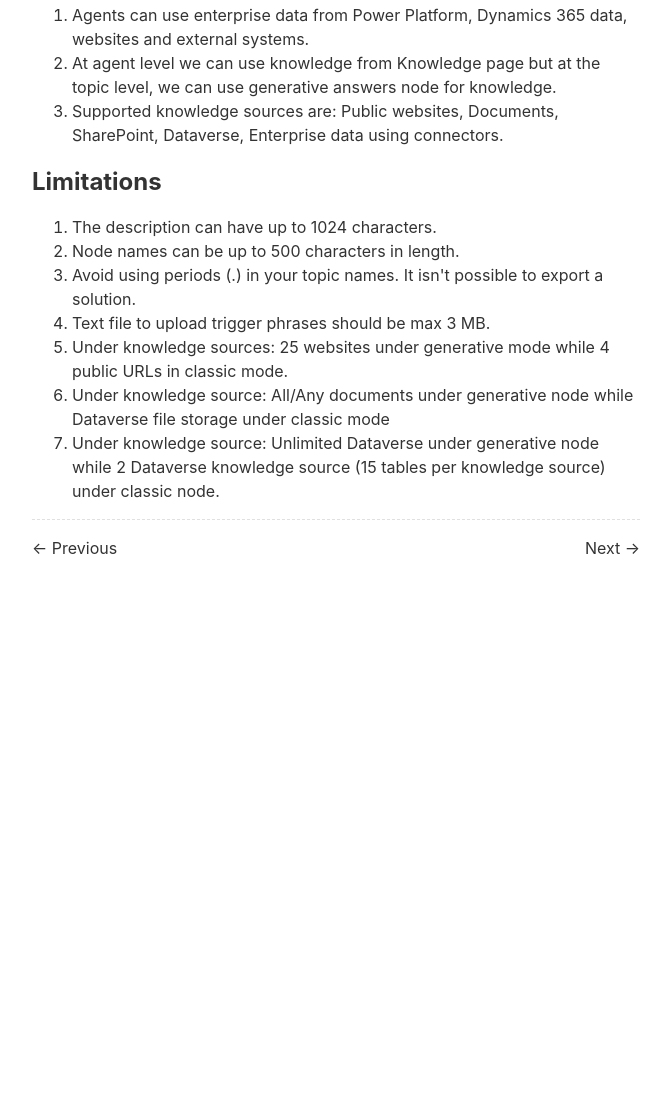
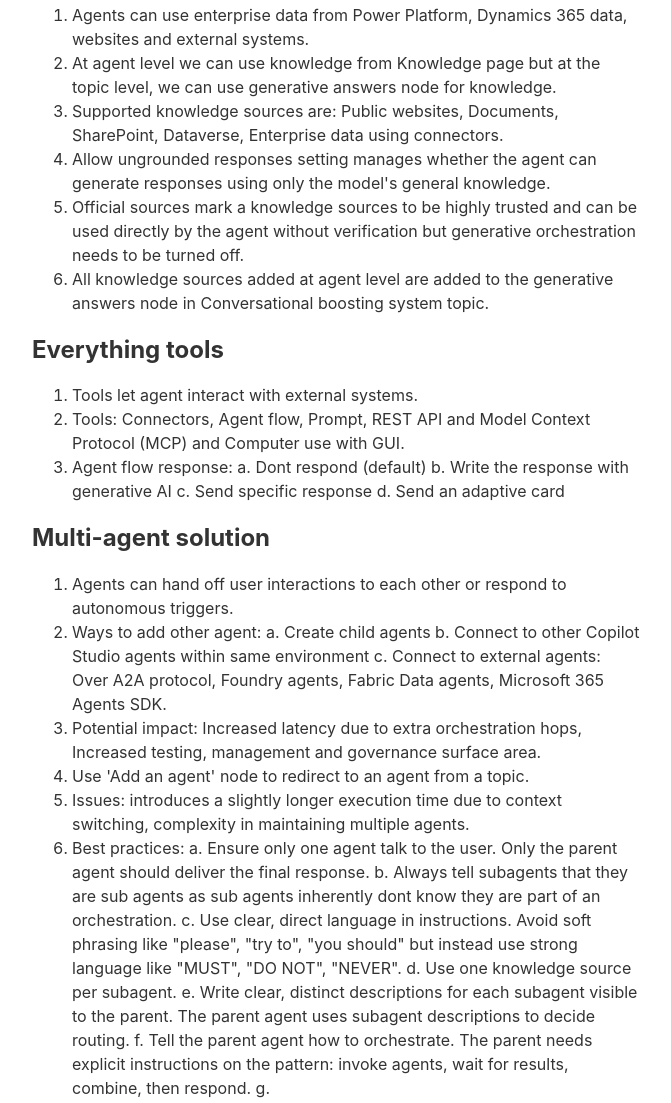
Before and after one commit to sumitkp11/aiblog.githuh.io, an Eleventy site: page content/blog/copilot-studio/everything.md in a window 1280 px wide. Shown: the part 916-2019 px from the top of the page, without its empty margins (304-975 px from the left). Before the commit the page ends 1556 px from the top, so only its background shows below. Built offline with nearby package versions, Linux system fonts and the light colour scheme; Eleventy itself is replaced by a stand-in of ours; files that its build step writes are made by us from their sources; what @zachleat/heading-anchors, zod-validation-error would draw is missing.

Commit message:
Expand knowledge and tools sections in everything.md
Added details about agent capabilities, tools, multi-agent solutions, and limitations.

```diff
--- a/content/blog/copilot-studio/everything.md
+++ b/content/blog/copilot-studio/everything.md
@@ -21,6 +21,37 @@
 1. Agents can use enterprise data from Power Platform, Dynamics 365 data, websites and external systems.
 2. At agent level we can use knowledge from Knowledge page but at the topic level, we can use generative answers node for knowledge.
 3. Supported knowledge sources are: Public websites, Documents, SharePoint, Dataverse, Enterprise data using connectors.
+4. Allow ungrounded responses setting manages whether the agent can generate responses using only the model's general knowledge.
+5. Official sources mark a knowledge sources to be highly trusted and can be used directly by the agent without verification but generative orchestration needs to be turned off.
+6. All knowledge sources added at agent level are added to the generative answers node in Conversational boosting system topic.
+
+## Everything tools
+1. Tools let agent interact with external systems.
+2. Tools: Connectors, Agent flow, Prompt, REST API and Model Context Protocol (MCP) and Computer use with GUI.
+3. Agent flow response:
+   a. Dont respond (default)
+   b. Write the response with generative AI
+   c. Send specific response
+   d. Send an adaptive card
+
+
+## Multi-agent solution
+1. Agents can hand off user interactions to each other or respond to autonomous triggers.
+2. Ways to add other agent:
+   a. Create child agents
+   b. Connect to other Copilot Studio agents within same environment
+   c. Connect to external agents: Over A2A protocol, Foundry agents, Fabric Data agents, Microsoft 365 Agents SDK.
+3. Potential impact: Increased latency due to extra orchestration hops, Increased testing, management and governance surface area.
+4. Use 'Add an agent' node to redirect to an agent from a topic.
+5. Issues: introduces a slightly longer execution time due to context switching, complexity in maintaining multiple agents.
+6. Best practices:
+   a. Ensure only one agent talk to the user. Only the parent agent should deliver the final response.
+   b. Always tell subagents that they are sub agents as sub agents inherently dont know they are part of an orchestration.
+   c. Use clear, direct language in instructions. Avoid soft phrasing like "please", "try to", "you should" but instead use strong language like "MUST", "DO NOT", "NEVER".
+   d. Use one knowledge source per subagent.
+   e. Write clear, distinct descriptions for each subagent visible to the parent. The parent agent uses subagent descriptions to decide routing.
+   f. Tell the parent agent how to orchestrate. The parent needs explicit instructions on the pattern: invoke agents, wait for results, combine, then respond.
+   g.
 
 
 
@@ -31,5 +62,11 @@
 3. Avoid using periods (.) in your topic names. It isn't possible to export a solution.
 4. Text file to upload trigger phrases should be max 3 MB.
 5. Under knowledge sources: 25 websites under generative mode while 4 public URLs in classic mode.
-6. Under knowledge source: All/Any documents under generative node while Dataverse file storage under classic mode
-7. Under knowledge source: Unlimited Dataverse under generative node while 2 Dataverse knowledge source (15 tables per knowledge source) under classic node.
+6. Under knowledge source: All/Any documents under generative mode while Dataverse file storage under classic mode
+7. Under knowledge source: Unlimited Dataverse under generative mode while 2 Dataverse knowledge source (15 tables per knowledge source) under classic mode.
+8. Under knowledge source: Unlimited connectors under generative mode while 2 per custom agent in classic mode.
+9. In knowledge source, the agent only shows content that the specific user can access.
+10. File uploads to agent are limited to 15 MB.
+11. Agent flow must respond to the agent within the 100-second action limit.
+12. Under generative mode, the orchestrator supports up to 128 tools per agent. For best performance, limit to 25-30 tools.
+13.
```
